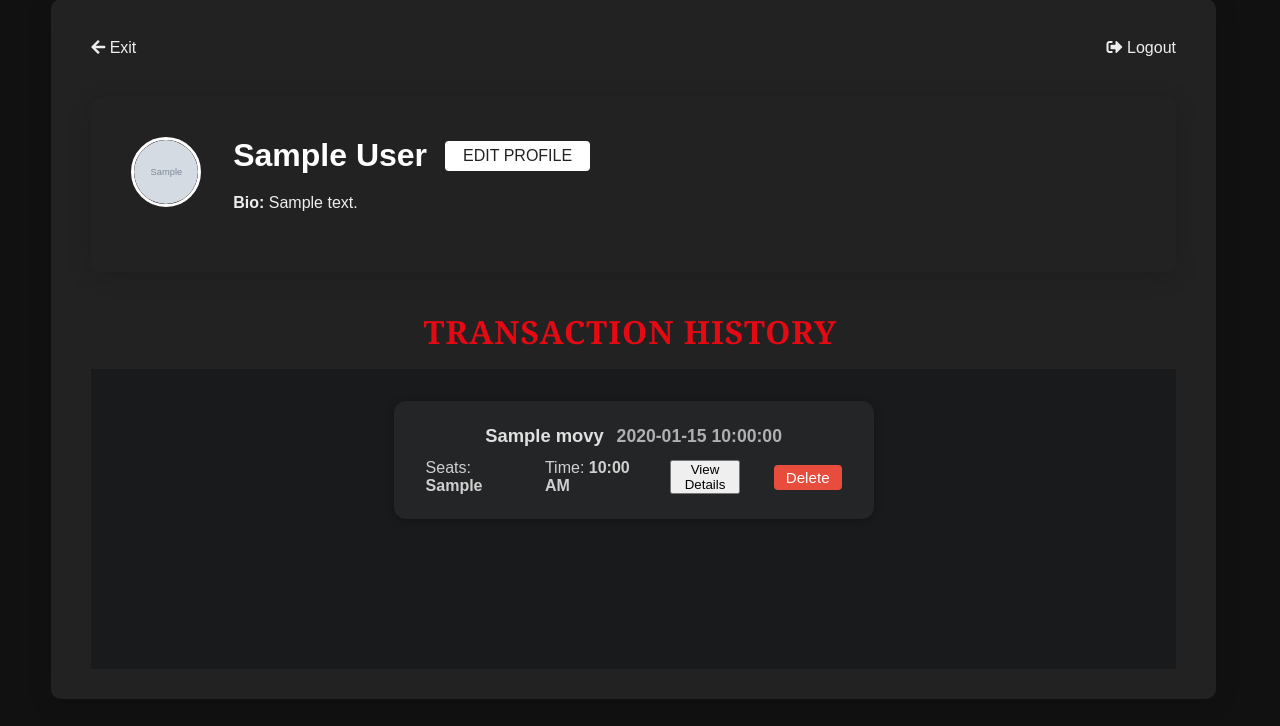
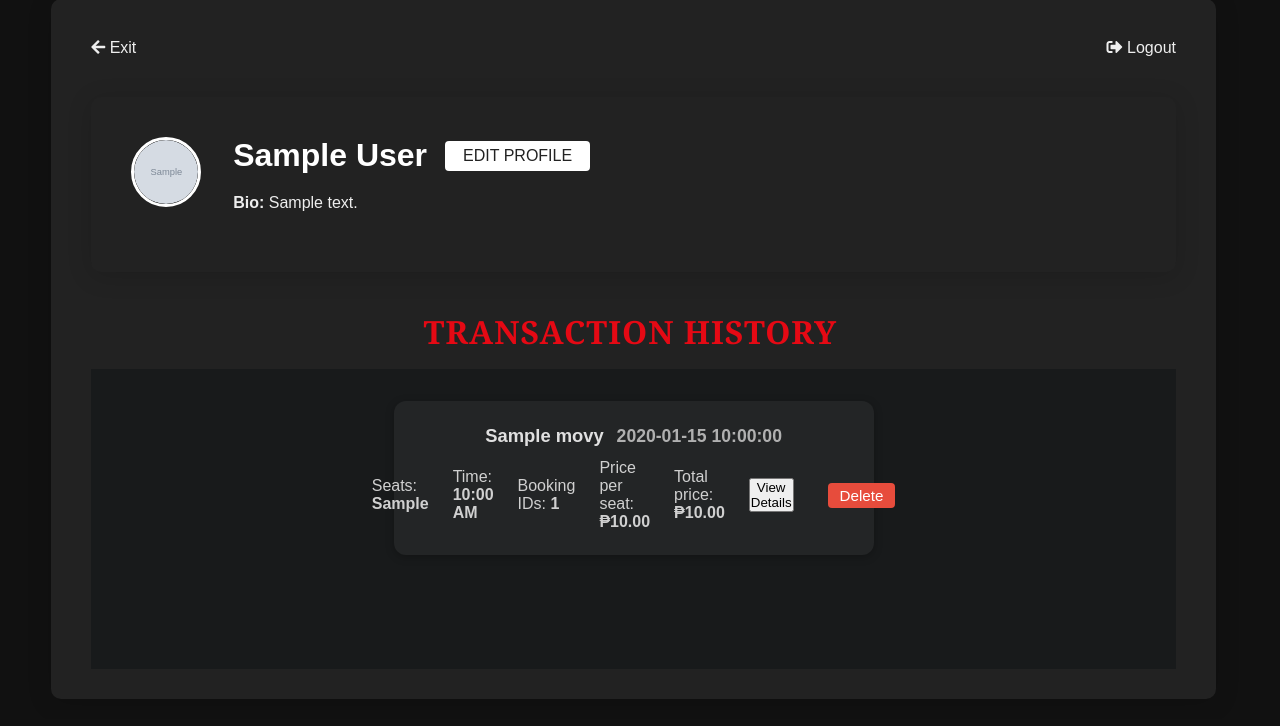
Before and after one commit to Jerrickhoo/flixitix, a PHP site: page /ProfilePage/ProfilePage.php in a window 1280 px wide. Shown: the part 41-767 px from the top of the page. Run offline with PHP 8.4, Linux system fonts and the light colour scheme; the visitor is signed in with stand-in values (Sample User, id 1); tables that the repository leaves empty or names only in its code hold one stand-in row (values such as "Sample post"); grey boxes marked "Sample" are stand-in pictures.

Commit message:
Enhance booking details display to include price per seat and total price calculations

```diff
--- a/ProfilePage/ProfilePage.php
+++ b/ProfilePage/ProfilePage.php
@@ -55,12 +55,14 @@ $stmt = $conn->prepare("SELECT
     b.show_date,
     b.show_time,
     b.created_at,
+    m.price AS movie_price, /* fetch price */
+    b.movie_id, /* fetch movie_id for price lookup */
     GROUP_CONCAT(b.seat ORDER BY b.seat) AS seats
 FROM booking b
 LEFT JOIN movies m ON b.movie_id = m.movie_id
 LEFT JOIN cinemas c ON b.cinema_id = c.cinema_id
 WHERE b.user_email = ?
-GROUP BY m.title, c.name, b.show_date, b.show_time, b.created_at
+GROUP BY m.title, c.name, b.show_date, b.show_time, b.created_at, m.price, b.movie_id
 ORDER BY b.created_at DESC, booking_id DESC");
 $stmt->bind_param("s", $user_email);
 $stmt->execute();
@@ -68,6 +70,8 @@ $result = $stmt->get_result();
 $grouped_bookings = [];
 while ($row = $result->fetch_assoc()) {
     $row['seats'] = explode(',', $row['seats']);
+    $row['seat_count'] = count($row['seats']);
+    $row['total_price'] = $row['movie_price'] * $row['seat_count'];
     $grouped_bookings[] = $row;
 }
 $stmt->close();
@@ -201,6 +205,21 @@ $stmt->close();
                 <div class="transaction-details">
                   <span>Seats: <strong><?php echo htmlspecialchars(implode(', ', $booking['seats'])); ?></strong></span>
                   <span>Time: <strong><?php echo htmlspecialchars(date('g:i A', strtotime($booking['show_time']))); ?></strong></span>
+                  <span>Booking IDs: <strong>
+                    <?php
+                      // Fetch all booking_ids for this booking group (same movie, cinema, showtime, created_at)
+                      $ids_stmt = $conn->prepare("SELECT booking_id FROM booking WHERE user_email = ? AND movie_id = ? AND cinema_id = (SELECT cinema_id FROM cinemas WHERE name = ?) AND show_date = ? AND show_time = ? AND created_at = (SELECT created_at FROM booking WHERE booking_id = ? LIMIT 1) ORDER BY seat");
+                      $ids_stmt->bind_param("sisssi", $user_email, $booking['movie_id'], $booking['cinema_name'], $booking['show_date'], $booking['show_time'], $booking['booking_id']);
+                      $ids_stmt->execute();
+                      $ids_result = $ids_stmt->get_result();
+                      $ids = [];
+                      while ($id_row = $ids_result->fetch_assoc()) { $ids[] = $id_row['booking_id']; }
+                      $ids_stmt->close();
+                      echo htmlspecialchars(implode(', ', $ids));
+                    ?>
+                  </strong></span>
+                  <span>Price per seat: <strong>₱<?php echo number_format($booking['movie_price'], 2); ?></strong></span>
+                  <span>Total price: <strong>₱<?php echo number_format($booking['total_price'], 2); ?></strong></span>
                   <!-- View Details Button -->
                   <button type="button" class="view-details-btn"
                     data-movie-title="<?php echo htmlspecialchars($booking['movie_title']); ?>"
@@ -209,6 +228,9 @@ $stmt->close();
                     data-show-date="<?php echo htmlspecialchars($booking['show_date']); ?>"
                     data-show-time="<?php echo htmlspecialchars(date('g:i A', strtotime($booking['show_time']))); ?>"
                     data-booking-id="<?php echo htmlspecialchars($booking['booking_id']); ?>"
+                    data-booking-ids="<?php echo htmlspecialchars(implode(', ', $ids)); ?>"
+                    data-movie-price="<?php echo number_format($booking['movie_price'], 2); ?>"
+                    data-total-price="<?php echo number_format($booking['total_price'], 2); ?>"
                     >View Details</button>
                   <!-- Delete Booking Button (delete all seats in this booking action) -->
                   <form method="post" style="display:inline;" onsubmit="return confirm('Are you sure you want to delete this booking?');">
@@ -295,7 +317,9 @@ $stmt->close();
             <div><strong>Seats:</strong> ${btn.getAttribute('data-seats')}</div>
             <div><strong>Date:</strong> ${btn.getAttribute('data-show-date')}</div>
             <div><strong>Time:</strong> ${btn.getAttribute('data-show-time')}</div>
-            <div><strong>Booking ID:</strong> ${btn.getAttribute('data-booking-id')}</div>
+            <div><strong>Booking IDs:</strong> ${btn.getAttribute('data-booking-ids')}</div>
+            <div><strong>Price per seat:</strong> ₱${btn.getAttribute('data-movie-price')}</div>
+            <div><strong>Total price:</strong> ₱${btn.getAttribute('data-total-price')}</div>
           `;
           modal.style.display = 'block';
         });
```
Also changed, not shown: Confirmation/thankyou.php (+14 -2 lines).
